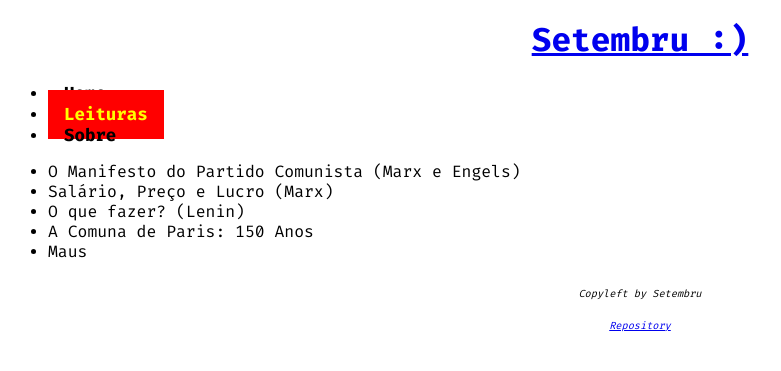
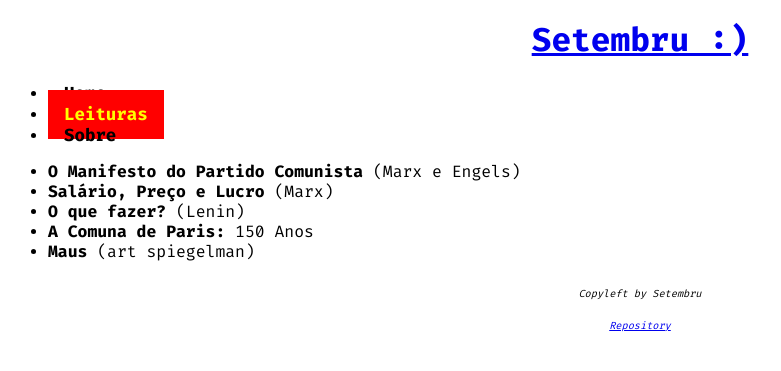
Before and after one commit to Setembruu/setembru-site, a Jekyll site: the page built from _pages/leituras.md, in a window 1280 px wide. Shown: the top 371 px of the page, without its empty margins (0-781 px from the left). Built offline with Jekyll 4.4.1, drawn with Linux system fonts in a browser that asks for light colours.

Commit message:
art spielgeman

```diff
--- a/_pages/leituras.md
+++ b/_pages/leituras.md
@@ -2,8 +2,8 @@
 title: Leituras
 permalink: /leituras
 ---
-- O Manifesto do Partido Comunista (Marx e Engels)
-- Salário, Preço e Lucro (Marx)
-- O que fazer? (Lenin)
-- A Comuna de Paris: 150 Anos
-- Maus
+- **O Manifesto do Partido Comunista** (Marx e Engels)
+- **Salário, Preço e Lucro** (Marx)
+- **O que fazer?** (Lenin)
+- **A Comuna de Paris:** 150 Anos
+- **Maus** (art spiegelman)
```
